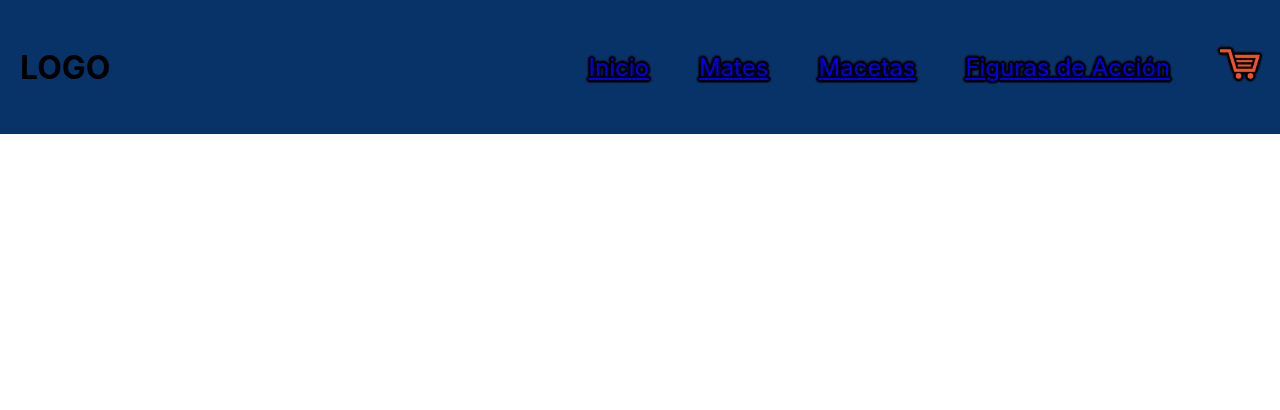
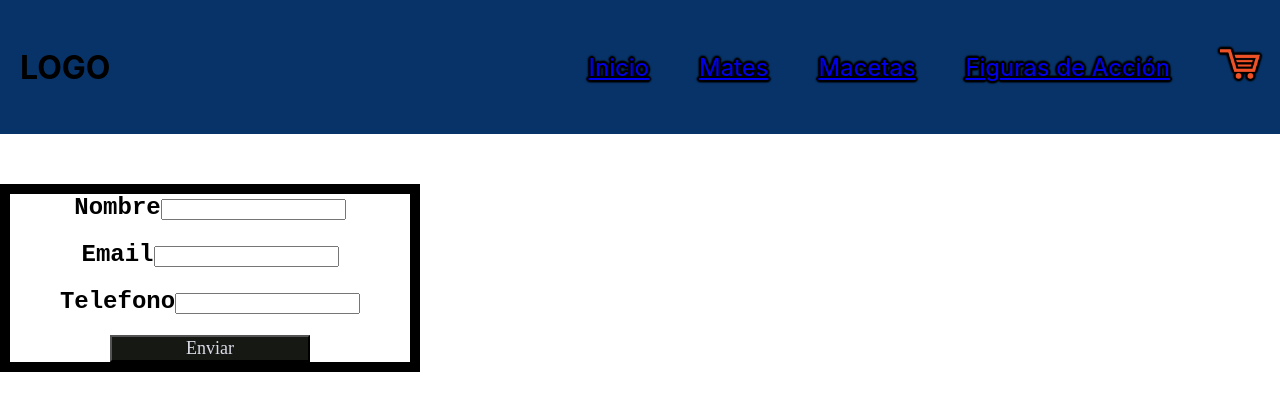
Before and after one commit to FlorUFerrer/ReactJsCD, a React (Create React App) app: page /finalOrden in a window 1280 px wide. Shown: the top 410 px of the page. Built offline with nearby package versions, Linux system fonts and the light colour scheme.

Commit message:
descomentando OrdenFinal

```diff
--- a/src/App.js
+++ b/src/App.js
@@ -5,7 +5,7 @@ import ItemListContainer  from './components/ItemListContainer';
 import NavBar from './components/NavBar';
 import { Cart } from './components/Cart';
 import CacheProvider from './provider/CacheProvider';
-//  import {FinalOrden} from './components/FinalOrden';
+import {FinalOrden} from './components/FinalOrden';
 
 
 
@@ -36,10 +36,10 @@ function App() {
           <Cart />
         </Route>
 
-         {/* <Route exact path="/finalOrden">
+          <Route exact path="/finalOrden">
           <FinalOrden/>
         </Route>
-        */}
+
 
       </Switch>
 
--- a/src/components/Cart.js
+++ b/src/components/Cart.js
@@ -7,6 +7,9 @@ import './styles/Cart.css'
 export const Cart = () => {
 
     const { cache, clear, cacheSize, cartTotalAmount } = useContext(CartContext);
+
+    console.log("cache",cache[0])
+
 
     return (
         <div >
@@ -23,24 +26,20 @@ export const Cart = () => {
                 </div>
             }
 
+
             { cacheSize !== 0 &&
                 <div>
                     <div>
                         <div className="containerCart">
-                            {
-                                cache.map( item =>
-                                    <div key={item.id}>
-                                        <CartItem
-                                            item = { item }
-                                            />
-                                    </div>
-                                )
-                            }
+                       { cache.map((item) =>
+                       <CartItem key={item.id} item={item}/> )
+
+                        }
+
                         </div>
-                     <div>
-                        <button  >Total de compra: $ {cartTotalAmount}</button>
-                     </div>
+
                         <div className="containerVaciarSeguir ">
+                              <button  >Total de compra: $ {cartTotalAmount}</button>
                             <NavLink  exact to={"/"}> <button className="buttonSeguir">Seguir Comprando</button></NavLink>
                             <button className="buttonVaciar" onClick={() => clear()}>Vaciar carrito</button>
                             <NavLink  exact to={"/finalOrden"}>Finalizar mi compra</NavLink>
--- a/src/components/CartItem.js
+++ b/src/components/CartItem.js
@@ -2,15 +2,24 @@ import React, { useContext } from 'react'
 import CartContext from '../context/CartContext';
 import './styles/Cart.css'
 
-export const CartItem = ({item}) => {
+
+
+export const CartItem = ({item ,id}) => {
+
 
     const { removeItem } = useContext(CartContext);
-console.log("AQUIIII",item.item.id)
+
+    //console.log("AQUIIII",item.item)
+    console.log("ID",id)
     return (
+        <>
                 <div >
                     <div className="containerCart">
                         <div className="cartContainerCard" >
                             <div className="cardCart" >
+
+                                <h5 >{ item.item.name }</h5>
+
                                    <div >
                                     <img className= "imgContainer" src= {item.item.img} alt={item.item.name} />
                                 </div>
@@ -24,11 +33,13 @@ console.log("AQUIIII",item.item.id)
                                 </div>
                             </div>
                                 <div >
-                            <button className="buttonEstilo" onClick={() => removeItem(item.item.id)}>Quitar del carrito</button>
+                                    <button className="buttonEstilo" onClick={() => removeItem(item.id)}>Quitar del carrito</button>
                                 </div>
                             </div>
                         </div>
                     </div>
 
+
+       </>
     )
 }
--- a/src/components/FinalOrden.js
+++ b/src/components/FinalOrden.js
@@ -1,13 +1,15 @@
 import React, { useState, useContext } from 'react'
 import CartContext from '../context/CartContext';
-import firebase from 'firebase/app';
 import '@firebase/firestore';
 import { getFirestore } from '../firebase';
-
+import { doc,collection, addDoc, updateDoc,getDocs} from "firebase/firestore";
+import "./styles/finalOrden.css"
 
 export const FinalOrden = () => {
 
-    const { cache, cartTotalAmount } = useContext(CartContext);
+    const { cache, cartTotalAmount ,clear} = useContext(CartContext);
+    const [enviar, setEnviar]= useState(false)
+    const [click , setClick] = useState(false)
 
     const [buyer, setBuyer] = useState({
         name: '',
@@ -25,26 +27,23 @@ export const FinalOrden = () => {
     const onClickHandler = () => {
 
         const db = getFirestore();
-        const orders = db.collection('orders');
-        const newOrder = {
-            buyer: buyer,
-            items: cache,
-            date: firebase.firestore.Timestamp.fromDate(new Date()),
-            total: cartTotalAmount
-        };
+        let orderCollection = getDocs(collection(db,"orders"));
+          const newOrder = {
+              buyer: buyer,
+              items: cache,
+              total: cartTotalAmount
+          };
 
-        orders.add(newOrder).then(({id}) => {
-            alert(`El id de su compra es: ${id}`);
-        }).catch(err => {
-           alert("Ha ocurrido un error, su orden no se ha generado");
-        })
-
+          addDoc(orderCollection, newOrder).then(({id})=>{ setClick(id) ;})
+          clear()
+          setEnviar(true)
+          document.getElementById("form").reset();
     }
 
     return (
         <div >
-            <form onSubmit={e=> e.preventDefault()}>
-                <div >
+            <form id="form" className='orden' onSubmit={e=> e.preventDefault()}>
+                <div  >
                     <label htmlFor="name" >Nombre</label>
                     <input type="text"  id="name" aria-describedby="nameHelp" name="name" onChange={handleInputChange}/>
                 </div>
@@ -56,7 +55,7 @@ export const FinalOrden = () => {
                     <label htmlFor="phone" >Telefono</label>
                     <input type="text"  id="phone" aria-describedby="phoneHelp" name="phone" onChange={handleInputChange}/>
                 </div>
-                <button type="submit" onClick={() => onClickHandler()}>Enviar</button>
+                <button className='enviar' type="submit" onClick={() => onClickHandler()}>Enviar</button>
             </form>
         </div>
     )
--- a/src/components/ItemDetail.js
+++ b/src/components/ItemDetail.js
@@ -8,12 +8,12 @@ import "./styles/loading.css";
 
 
 
-export const ItemDetail = ({ item }) => {
+export const ItemDetail = ({ item, id }) => {
 
     const { addItem } = useContext(CartContext);
-  console.log(item)
     const [amountToBuy, setAmountToBuy] = useState(0);
 
+    let ID = (id-1);
     const onAdd = ( amount ) => {
         setAmountToBuy( amount );
         addItem({item, amount})
--- a/src/components/ItemDetailContainer.js
+++ b/src/components/ItemDetailContainer.js
@@ -10,7 +10,6 @@ export const ItemDetailContainer = () => {
 
     const [item, setItem] = useState(null)
 
-
     useEffect( async() =>{
         const db = getFirestore();
         let snapshot = await getDocs(collection(db,"items"));
@@ -18,13 +17,15 @@ export const ItemDetailContainer = () => {
         setItem(filtrados[0].data());
     }, []);
 
+
   return (
         <div>
             <div>
 
-              { item ? <ItemDetail item={item} key={item.id}/> : "loading" }
+              { item ? <ItemDetail item={item} id={id}/> : "loading" }
 
             </div>
+
         </div>
     );
 }
--- a/src/components/ItemList.js
+++ b/src/components/ItemList.js
@@ -20,6 +20,7 @@ export const ItemList = ( { productos, category } ) =>{
                categorizar ? categorizar.map((producto) =>{
                     return <Item data={producto} key={producto.id} /> }) : "Loading..."}
             </div>
+
         </>
 
             </>
--- /dev/null
+++ b/src/components/styles/finalOrden.css
@@ -0,0 +1,23 @@
+.orden {
+    display: flex;
+    flex-direction: column;
+    gap: 20px;
+    align-items: center;
+    margin-top: 50px;
+    border: 10px solid;
+    width: 400px;
+}
+
+.enviar{
+color: rgb(221, 220, 233);
+background:rgb(22, 24, 20);
+width: 200px;
+font-size: large;
+font-family: Cochin;
+}
+
+.orden div label{
+    font-family: 'Courier New', Courier, monospace;
+    font-weight: 900;
+    font-size: x-large;
+}
```
Also changed, not shown: src/components/ItemListContainer.js (+0 -22 lines). Lines whose indentation alone changed are shown as unchanged.
